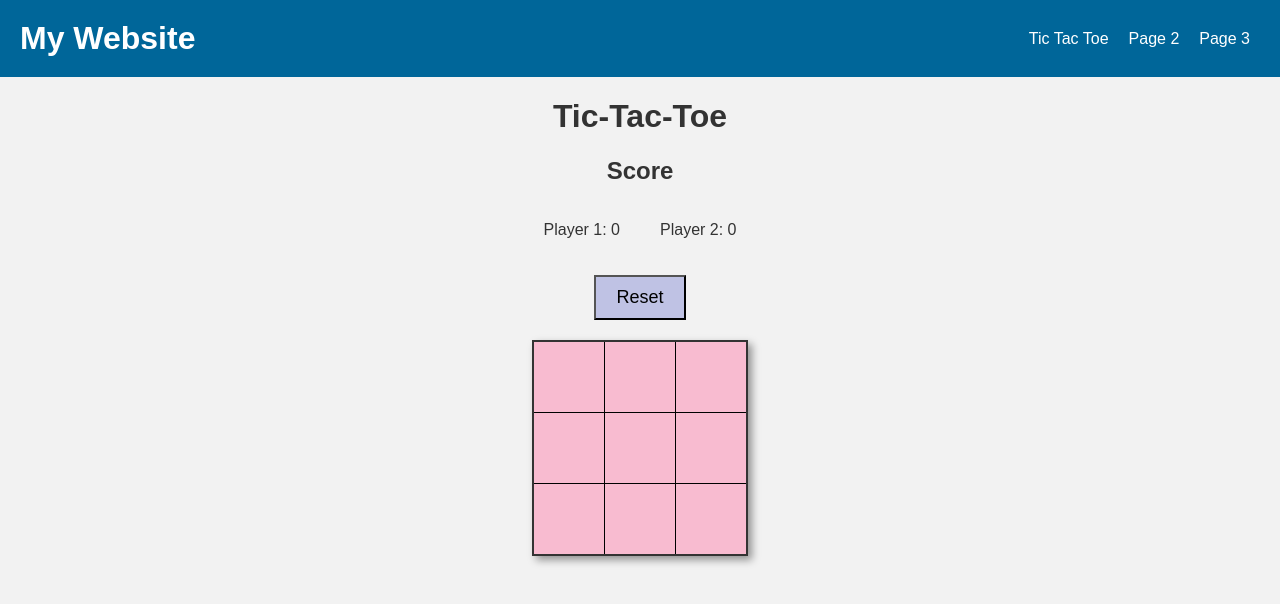
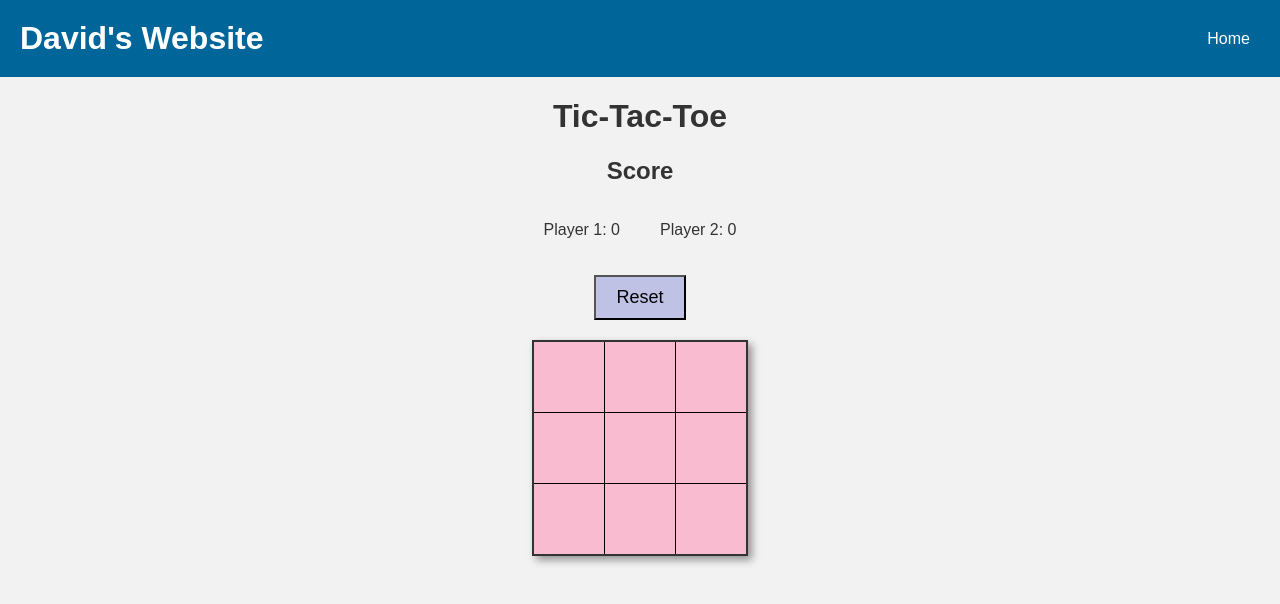
Before and after one commit to Dlybeck/DavidWeb, a plain HTML site: page public/views/tictactoe.html in a window 1280 px wide. Drawn offline with Linux system fonts and the light colour scheme.

Commit message:
Finished up rough website. Tic Tac Toe only

```diff
--- a/public/views/tictactoe.html
+++ b/public/views/tictactoe.html
@@ -95,12 +95,10 @@
 
 
   <header>
-    <h1><a href="/public/index.html" onclick="document.location='views/tictactoe.html';"></a>My Website</h1>
+    <h1>David's Website</h1>
     <nav>
       <ul>
-        <li><a href="/public/views/tictactoe.html" onclick="document.location='views/tictactoe.html';">Tic Tac Toe</a></li>
-        <li><a href="/public/views/page2.html" onclick="document.location.hash='page2';">Page 2</a></li>
-        <li><a href="/public/views/page3.html" onclick="document.location.hash='page3';">Page 3</a></li>
+        <li><a href="/public/index.html" onclick="document.location='/public/index.html';">Home</a></li>
       </ul>
     </nav>
   </header>
```
